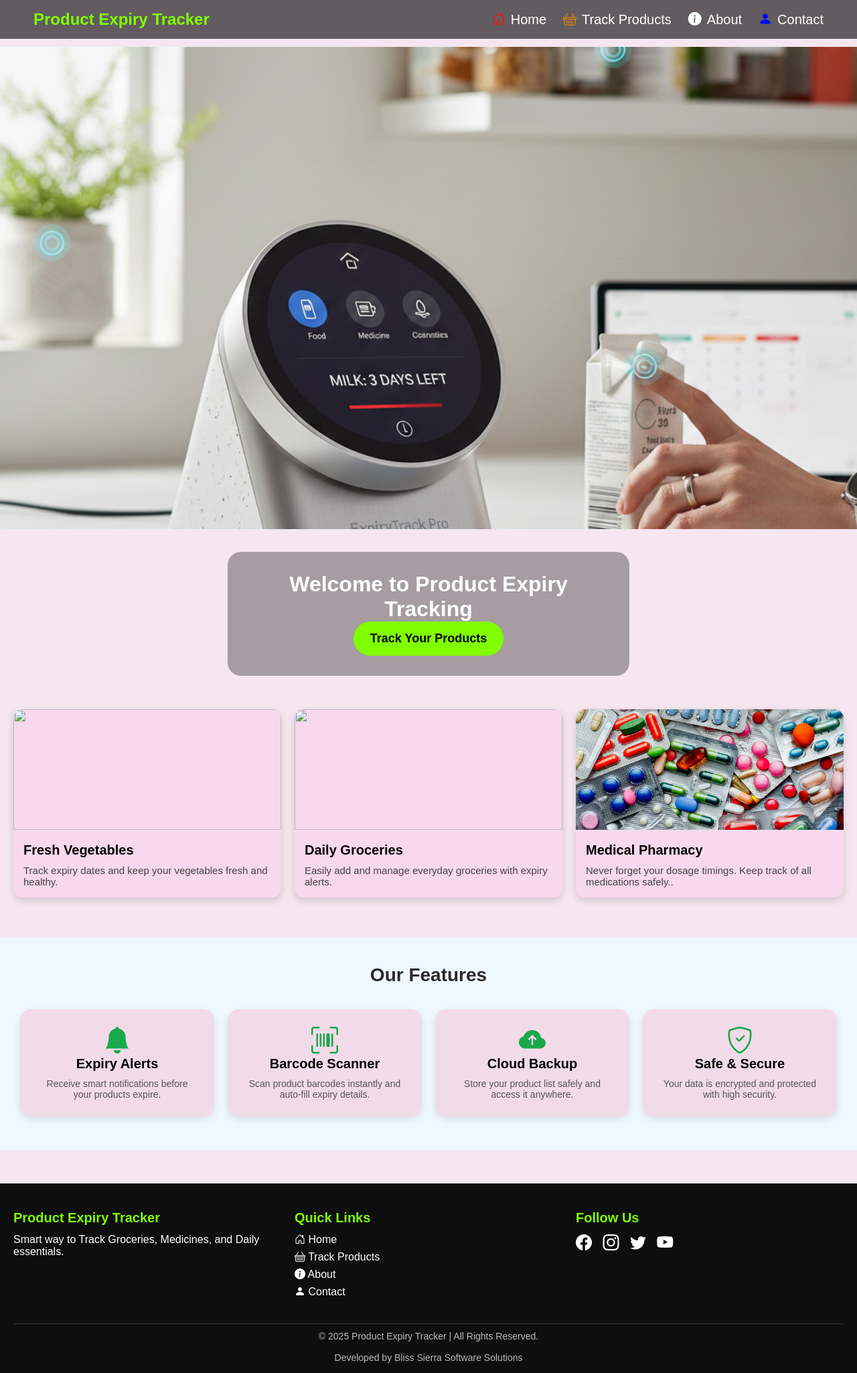
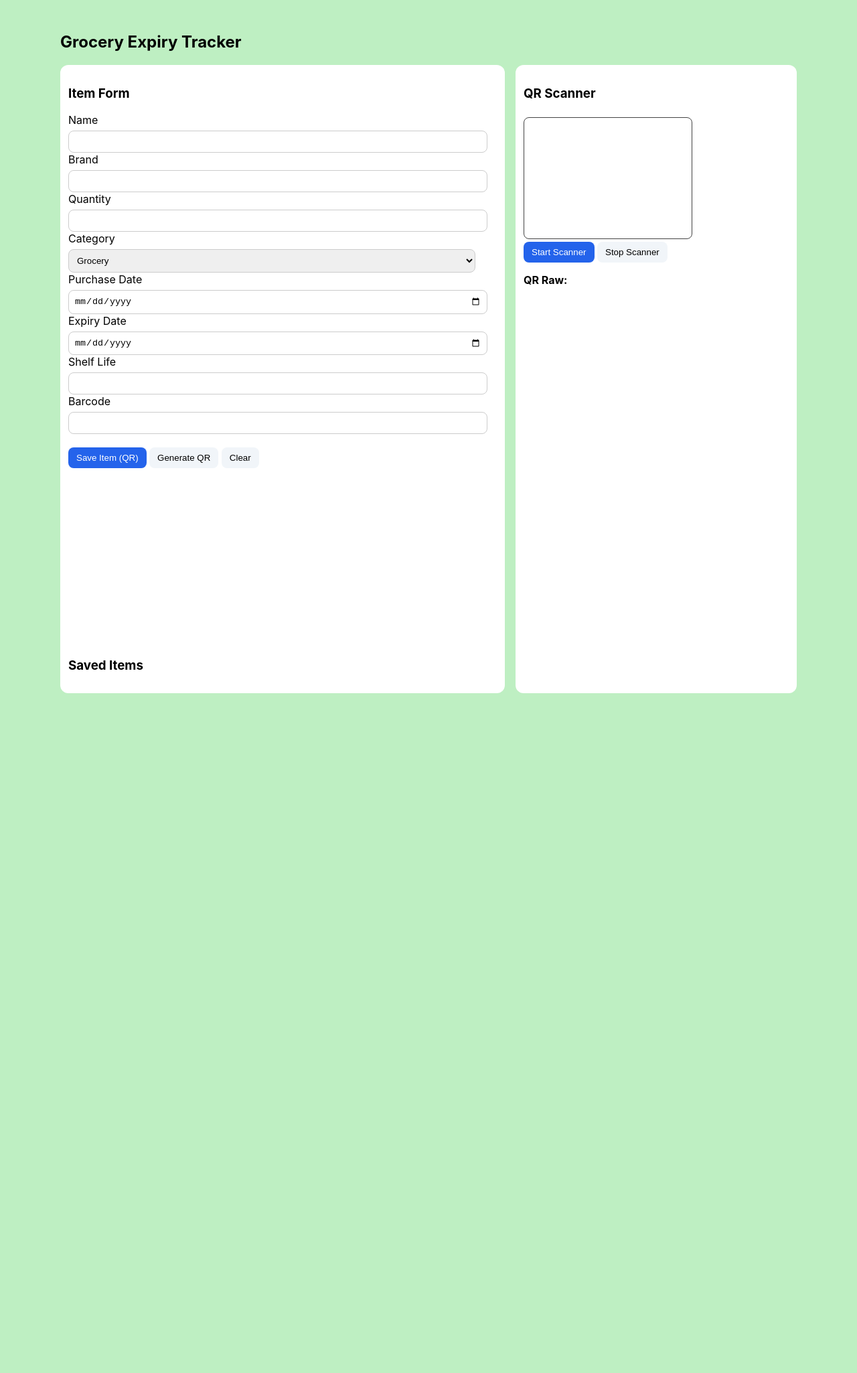
Before and after one commit to Madhu14311/grocery, a plain HTML site: page main.html in a window 1280 px wide. Shown: the whole page at 67% size. After the commit the page ends 1079 px from the top, so only its background shows below. Drawn offline with nearby package versions, Linux system fonts and the light colour scheme; a script that the page names is missing.

Commit message:
Update main.html

```diff
--- a/main.html
+++ b/main.html
@@ -1,452 +1,320 @@
-<!DOCTYPE html>
+<!doctype html>
 <html lang="en">
 <head>
-    <meta charset="UTF-8">
-    <meta name="viewport" content="width=device-width, initial-scale=1.0">
-    <title>Grocery Tracker</title>
+<meta charset="utf-8" />
+<meta name="viewport" content="width=device-width,initial-scale=1" />
+<title>Grocery Expiry Tracker — Working Version</title>
 
-    <link rel="stylesheet" href="https://cdn.jsdelivr.net/npm/bootstrap-icons@1.11.3/font/bootstrap-icons.css"/>
+<link rel="stylesheet"
+href="https://cdn.jsdelivr.net/npm/bootstrap-icons@1.11.3/font/bootstrap-icons.css">
+
+<script src="https://cdnjs.cloudflare.com/ajax/libs/qrious/4.0.2/qrious.min.js"></script>
+<script src="https://cdn.jsdelivr.net/npm/jsqr@1.4.0/dist/jsQR.js"></script>
 
 <style>
-        *{
-            margin: 0;
-            padding: 0;
-            box-sizing: border-box;
+body {
+  font-family: Inter, system-ui, Arial;
+  background: #beefc2;
+  padding: 20px;
 }
 
-        body{
-            /* background-color: #f7d8ed; */
-            background-color:#f5e6f0;
+.wrap { max-width: 1100px; margin: auto; }
 
-            background-size: cover;
-            background-position: center;
-            background-repeat: no-repeat;
-            font-family: Arial, sans-serif;
+.grid {
+  display: grid;
+  grid-template-columns: 1fr 420px;
+  gap: 16px;
 }
-
-
-        nav{
-            width: 100%;
-            background: rgba(0, 0, 0, 0.6);
-            display: flex;
-            justify-content: space-between;
-            align-items: center;
-            padding: 15px 50px;
-            position: fixed;
-            top: 0;
-            left: 0;
-            z-index: 1000;
-            animation: navSlideDown 1s ease forwards;
-        }
-
-        nav .logo{
-            color: chartreuse;
-            font-size: 24px;
-            font-weight: bold;
-            text-decoration: none;
-        }
-
-        nav ul{
-            list-style: none;
-            display: flex;
-            gap: 25px;
-        }
-
-        nav ul li a{
-            display: flex;
-            gap: 8px;
-            text-decoration: none;
-            color: white;
-            font-size: 20px;
-            transition: 0.3s;
-        }
-
-        nav ul li a:hover{
-            color: chartreuse;
-        }
-
-        .image img{
-            width: 100%;
-            height: 90vh;
-            object-fit: cover;
-            margin-top: 70px;
-            animation: zoom-image 2.5s ease-in-out;
-            animation: innerZoom 1.4s ease-out forwards;
-
-        }
-
-
-
-
-             @keyframes innerZoom {
-             0% {
-              transform: scale(0.8);
-             opacity: 0;
-        }
-             60% {
-             transform: scale(1.05);
-            opacity: 1;
-        }
-             100% {
-             transform: scale(1);
-             opacity: 1;
-        }
-        }
-
-
-
-        @keyframes zoom-image {
-           0% {
-        transform: scale(2);
-        opacity: 0;
-    }
-            100% {
-           transform: scale(1);
-            opacity: 1;
-    }
-}
-            @keyframes zoom-image {
-                0% {
-              opacity: 0;
-              transform: translateY(40px);
-        }
-              100% {
-             opacity: 1;
-            transform: translateY(0);
-        }
-}
-
-
-
-        .header{
-            text-align: center;
-            background: rgba(48, 46, 46, 0.4);
-            padding: 30px;
-            border-radius: 20px;
-            width: 80%;
-            max-width: 600px;
-            margin: 30px auto;
-            color: white;
-            animation: headerSlideUp 1s ease forwards;
-        }
-
-        .header button{
-            padding: 15px 25px;
-            border-radius: 25px;
-            border: none;
-            font-size: 18px;
-            cursor: pointer;
-            background-color: chartreuse;
-            /* background-color: peachpuff;; */
-            font-weight: bold;
-            transition: 0.3s;
-        }
-
-
-
-
-        @keyframes navSlideDown {
-            from { transform: translateY(-60px); opacity: 0; }
-            to { transform: translateY(0); opacity: 1; }
-        }
-
-        @keyframes headerSlideUp {
-            from { transform: translateY(40px); opacity: 0; }
-            to { transform: translateY(0); opacity: 1; }
-        }
-
-        @keyframes fadeImage {
-            from { opacity: 0; }
-            to { opacity: 1; }
-        }
-        .cards-container {
-         display: grid;
-        grid-template-columns: repeat(auto-fit, minmax(260px, 1fr));
-         gap: 20px;
-         padding: 20px;
-         margin-top: 30px;
+@media(max-width:900px) {
+  .grid { grid-template-columns: 1fr; }
 }
 
 .card {
-      background: #f7d8ed;
-      /* background: #beefc2; */
-      border-radius: 14px;
-      overflow: hidden;
-      box-shadow: 0 4px 12px rgba(0,0,0,0.15);
-      transition: transform 0.3s ease, box-shadow 0.3s ease;
+  background: #fff;
+  padding: 12px;
+  border-radius: 12px;
+  margin-bottom: 16px;
 }
 
-      .card:hover {
-      transform: translateY(-8px);
-      box-shadow: 0 8px 18px rgba(0,0,0,0.25);
+input, select {
+  width: 95%;
+  padding: 8px;
+  margin-top: 6px;
+  border-radius: 8px;
+  border: 1px solid #ccc;
 }
 
-     .card img {
-     width: 100%;
-     height: 180px;
-    object-fit: cover;
+button {
+  padding: 8px 12px;
+  border-radius: 8px;
+  border: 0;
+  cursor: pointer;
 }
 
-    .card-content {
-    padding: 15px;
+.btn-primary { background: #2463eb; color: white; }
+.btn-ghost { background: #f1f5f9; }
+
+.item {
+  background: white;
+  padding: 10px;
+  border-radius: 8px;
+  margin-bottom: 8px;
+  display: flex;
+  justify-content: space-between;
 }
+.expired { background: #ffcccc; }
+.near-expiry { background: #fff3cd; }
 
-    .card-title {
-    font-size: 20px;
-    font-weight: bold;
-    margin-bottom: 10px;
+video, #capture-canvas {
+  width: 250px;
+  height: 180px;
+  border-radius: 8px;
+  border: 1px solid #444;
+  margin-top: 6px;
 }
-
-    .card-text {
-    font-size: 15px;
-    color: #444;
-    }
-
-    .features-section {
-    margin-top: 40px;
-    text-align: center;
-    padding: 40px 20px;
-    background-color: aliceblue;
-    }
-
-    .features-title {
-    font-size: 28px;
-    font-weight: bold;
-    margin-bottom: 25px;
-    color: #2a2a2a;
-    }
-
-    .features-container {
-    display: grid;
-    grid-template-columns: repeat(auto-fit, minmax(220px, 1fr));
-    gap: 20px;
-    padding: 10px;
-    background-color: aliceblue;
-    }
-
-    .feature-card {
-    background: #f2dbe8;
-    padding: 25px;
-    border-radius: 16px;
-    box-shadow: 0 4px 12px rgba(0,0,0,0.1);
-    transition: 0.3s ease;
-    animation: fadeUp 0.8s ease;
-    }
-
-.feature-card:hover {
-    transform: translateY(-6px);
-    box-shadow: 0 10px 20px rgba(0,0,0,0.2);
-}
-
-.feature-card i {
-    font-size: 40px;
-    color: #19a84a;
-    margin-bottom: 10px;
-}
-
-.feature-card h3 {
-    font-size: 20px;
-    margin-bottom: 10px;
-}
-
-.feature-card p {
-    font-size: 14px;
-    color: #555;
-}
-
-
-@keyframes fadeUp {
-    from { opacity: 0; transform: translateY(30px); }
-    to { opacity: 1; transform: translateY(0); }
-}
- .footer {
-    background: #0e0e0e;
-    color: white;
-    padding: 40px 20px 15px;
-    margin-top: 50px;
-}
-
-.footer-container {
-    display: grid;
-    grid-template-columns: repeat(auto-fit, minmax(260px, 1fr));
-    gap: 20px;
-    padding-bottom: 20px;
-}
-
-.footer-section h3 {
-    font-size: 20px;
-    margin-bottom: 12px;
-    color: chartreuse;
-}
-
-.footer-section ul {
-    list-style: none;
-}
-
-.footer-section ul li {
-    margin-bottom: 8px;
-}
-
-.footer-section ul li a {
-    color: white;
-    text-decoration: none;
-    transition: 0.3s;
-}
-
-.footer-section ul li a:hover {
-    color: chartreuse;
-}
-
-.social-icons a {
-    color: white;
-    font-size: 24px;
-    margin-right: 12px;
-    transition: 0.3s;
-}
-
-.social-icons a:hover {
-    color: chartreuse;
-}
-
-.footer-bottom {
-    text-align: center;
-    border-top: 1px solid #333;
-    padding-top: 10px;
-    margin-top: 10px;
-    font-size: 14px;
-    color: #bbb;
-}
-
-
-
 </style>
 </head>
-
 <body>
 
-    <nav>
-        <a href="#" class="logo">Product Expiry Tracker</a>
+<div class="wrap">
+  <h2>Grocery Expiry Tracker</h2>
 
-        <ul>
-            <li><a href="#"><i class="bi bi-house-door" style="color: rgb(251,12,12);"></i>Home</a></li>
-            <li><a href="#"><i class="bi bi-basket" style="color: rgb(220, 130, 11);"></i>Track Products</a></li>
-            <li><a href="#"><i class="bi bi-info-circle-fill"></i>About</a></li>
-            <li><a href="#"><i class="bi bi-person-fill" style="color: blue;"></i>Contact</a></li>
-        </ul>
-    </nav>
+  <div class="grid">
 
-    <div class="image">
-        <img src="watch.png">
+    <!-- LEFT SIDE -->
+    <div class="card">
+      <h3>Item Form</h3>
+
+      <label>Name</label>
+      <input id="name">
+
+      <label>Brand</label>
+      <input id="brand">
+
+      <label>Quantity</label>
+      <input id="qty">
+
+      <label>Category</label>
+      <select id="category">
+        <option>Grocery</option>
+        <option>Dairy</option>
+        <option>Snacks</option>
+        <option>Beverage</option>
+        <option>Household</option>
+        <option>Other</option>
+      </select>
+
+      <label>Purchase Date</label>
+      <input id="purchase" type="date">
+
+      <label>Expiry Date</label>
+      <input id="expiry" type="date">
+
+      <label>Shelf Life</label>
+      <input id="shelf" type="number">
+
+      <label>Barcode</label>
+      <input id="barcode">
+
+      <br><br>
+      <button id="save-item" class="btn-primary">Save Item (QR)</button>
+      <button id="generate-qr" class="btn-ghost">Generate QR</button>
+      <button id="clear-form" class="btn-ghost">Clear</button>
+
+      <br><br>
+      <canvas id="qr-code" width="240" height="240"></canvas>
+
+      <h3>Saved Items</h3>
+      <div id="items-list"></div>
+
     </div>
 
-    <div class="header">
-        <h1>Welcome to Product Expiry Tracking</h1>
+    <!-- RIGHT SIDE -->
+    <div class="card">
+      <h3>QR Scanner</h3>
 
-        <a href="index.html">
-            <button>Track Your Products</button>
-        </a>
-    </div>
-    <div class="cards-container">
+      <video id="video" autoplay muted></video>
+      <canvas id="capture-canvas" width="250" height="180" style="display:none"></canvas>
 
-    <div class="card">
-        <img src="organic-vegetables-fruits-variety-table-kitchen-80751988.jpg" alt="">
-        <div class="card-content">
-            <h3 class="card-title">Fresh Vegetables</h3>
-            <p class="card-text">Track expiry dates and keep your vegetables fresh and healthy.</p>
-        </div>
-    </div>
+      <br>
+      <button id="start-scan" class="btn-primary">Start Scanner</button>
+      <button id="stop-scan" class="btn-ghost">Stop Scanner</button>
 
-    <div class="card">
-        <img src="milk.jpg" alt="">
-        <div class="card-content">
-            <h3 class="card-title">Daily Groceries</h3>
-            <p class="card-text">Easily add and manage everyday groceries with expiry alerts.</p>
-        </div>
-    </div>
+      <p id="scan-status" style="margin-top:10px;font-weight:bold"></p>
+      <p><b>QR Raw:</b> <span id="qr-raw"></span></p>
 
-    <div class="card">
-        <img src="medicine.jpg" alt="">
-        <div class="card-content">
-            <h3 class="card-title">Medical Pharmacy</h3>
-            <p class="card-text"> Never forget your dosage timings. Keep track of all medications safely..</p>
-        </div>
     </div>
 
   </div>
 
-
-<div class="features-section">
-    <h2 class="features-title">Our Features</h2>
-
-    <div class="features-container">
-
-        <div class="feature-card">
-            <i class="bi bi-bell-fill"></i>
-            <h3>Expiry Alerts</h3>
-            <p>Receive smart notifications before your products expire.</p>
 </div>
 
-        <div class="feature-card">
-            <i class="bi bi-upc-scan"></i>
-            <h3>Barcode Scanner</h3>
-            <p>Scan product barcodes instantly and auto-fill expiry details.</p>
-        </div>
-
-        <div class="feature-card">
-            <i class="bi bi-cloud-arrow-up-fill"></i>
-            <h3>Cloud Backup</h3>
-            <p>Store your product list safely and access it anywhere.</p>
-        </div>
-
-        <div class="feature-card">
-            <i class="bi bi-shield-check"></i>
-            <h3>Safe & Secure</h3>
-            <p>Your data is encrypted and protected with high security.</p>
-        </div>
-
-    </div>
-</div>
-<footer class="footer">
-    <div class="footer-container">
-
-        <div class="footer-section">
-            <h3>Product Expiry Tracker</h3>
-            <p>Smart way to Track Groceries, Medicines, and Daily essentials.</p>
-        </div>
-
-        <div class="footer-section">
-            <h3>Quick Links</h3>
-            <ul>
-                <li><a href="#"><i class="bi bi-house-door"></i> Home</a></li>
-                <li><a href="#"><i class="bi bi-basket"></i> Track Products</a></li>
-                <li><a href="#"><i class="bi bi-info-circle-fill"></i> About</a></li>
-                <li><a href="#"><i class="bi bi-person-fill"></i> Contact</a></li>
-            </ul>
-        </div>
-
-        <div class="footer-section">
-            <h3>Follow Us</h3>
-            <div class="social-icons">
-                <a href="#"><i class="bi bi-facebook"></i></a>
-                <a href="#"><i class="bi bi-instagram"></i></a>
-                <a href="#"><i class="bi bi-twitter"></i></a>
-                <a href="#"><i class="bi bi-youtube"></i></a>
-            </div>
-        </div>
-
-    </div>
-
-    <div class="footer-bottom">
-        <p>© 2025 Product Expiry Tracker | All Rights Reserved.</p><br>
-        <p>Developed by Bliss Sierra Software Solutions</p>
-    </div>
-</footer>
+<script>
+setInterval(()=>{ document.getElementById('clock').innerText = new Date().toLocaleTimeString(); }, 1000);
 
 
+const video = document.getElementById("video");
+const canvas = document.getElementById("capture-canvas");
+const ctx = canvas.getContext("2d");
 
-    <script>
+const qrCanvas = document.getElementById("qr-code");
+const qr = new QRious({ element: qrCanvas, size: 240 });
+
+let stream = null;
+let scanning = false;
+let items = JSON.parse(localStorage.getItem("items") || "[]");
+let editIndex = -1;
+
+function readForm() {
+  return {
+    name: name.value,
+    brand: brand.value,
+    qty: qty.value,
+    category: category.value,
+    purchase: purchase.value,
+    expiry: expiry.value,
+    shelf: shelf.value,
+    barcode: barcode.value
+  };
+}
+
+function populateForm(item, index) {
+  name.value = item.name;
+  brand.value = item.brand;
+  qty.value = item.qty;
+  category.value = item.category;
+  purchase.value = item.purchase;
+  expiry.value = item.expiry;
+  shelf.value = item.shelf;
+  barcode.value = item.barcode;
+  editIndex = index;
+}
+
+function renderItems() {
+  const list = document.getElementById("items-list");
+  list.innerHTML = "";
+
+  const today = new Date();
+
+  items.forEach((item, index) => {
+    const div = document.createElement("div");
+
+    let expiryDate = new Date(item.expiry);
+
+    div.classList.add("item");
+    if (expiryDate < today) div.classList.add("expired");
+    else if ((expiryDate - today) / (1000*60*60*24) <= 3)
+      div.classList.add("near-expiry");
+
+    div.innerHTML = `
+      <div>${item.name} (${item.category}) — Exp: ${item.expiry}</div>
+      <div>
+        <button onclick="editItem(${index})">Edit</button>
+        <button onclick="deleteItem(${index})">Delete</button>
+      </div>
+    `;
+    list.appendChild(div);
+  });
+
+  localStorage.setItem("items", JSON.stringify(items));
+}
+
+document.getElementById("save-item").onclick = () => {
+  const data = readForm();
+
+  if (!data.name || !data.brand || !data.qty || !data.expiry) {
+    alert("Name, Brand, Quantity, and Expiry are required!");
+    return;
+  }
+
+  if (editIndex >= 0) {
+    items[editIndex] = data;
+    editIndex = -1;
+  } else {
+    items.push(data);
+  }
+
+  qr.value = JSON.stringify(data);
+  renderItems();
+};
+
+document.getElementById("generate-qr").onclick = () => {
+  qr.value = JSON.stringify(readForm());
+};
+
+document.getElementById("clear-form").onclick = () => {
+  name.value = brand.value = qty.value = purchase.value =
+  expiry.value = shelf.value = barcode.value = "";
+  category.value = "Grocery";
+  qr.value = "";
+};
+
+function editItem(index) {
+  populateForm(items[index], index);
+}
+
+function deleteItem(index) {
+  items.splice(index, 1);
+  renderItems();
+}
+
+async function startScanner() {
+  try {
+    stream = await navigator.mediaDevices.getUserMedia({
+      video: { facingMode: "environment" }
+    });
+
+    video.srcObject = stream;
+    scanning = true;
+    document.getElementById("scan-status").innerText = "Scanner Running...";
+    scanLoop();
+
+  } catch (e) {
+    alert("Camera blocked or not available");
+  }
+}
+
+function stopScanner() {
+  scanning = false;
+  if (stream) stream.getTracks().forEach(t => t.stop());
+  video.srcObject = null;
+  document.getElementById("scan-status").innerText = "Scanner Stopped";
+}
+
+function scanLoop() {
+  if (!scanning) return;
+
+  if (video.readyState === video.HAVE_ENOUGH_DATA) {
+    ctx.drawImage(video, 0, 0, canvas.width, canvas.height);
+    let img = ctx.getImageData(0, 0, canvas.width, canvas.height);
+
+    const code = jsQR(img.data, img.width, img.height);
+
+    if (code) {
+      document.getElementById("qr-raw").innerText = code.data;
+
+      try {
+        let obj = JSON.parse(code.data);
+        Object.keys(obj).forEach(k => {
+          if (document.getElementById(k)) {
+            document.getElementById(k).value = obj[k];
+          }
+        });
+        document.getElementById("scan-status").innerText = "Form filled!";
+      } catch {
+        document.getElementById("scan-status").innerText = "Invalid JSON";
+      }
+    }
+  }
+
+  requestAnimationFrame(scanLoop);
+}
+
+document.getElementById("start-scan").onclick = startScanner;
+document.getElementById("stop-scan").onclick = stopScanner;
+
+renderItems();
 
 </script>
-
 </body>
 </html>
```
Lines whose indentation alone changed are shown as unchanged.
